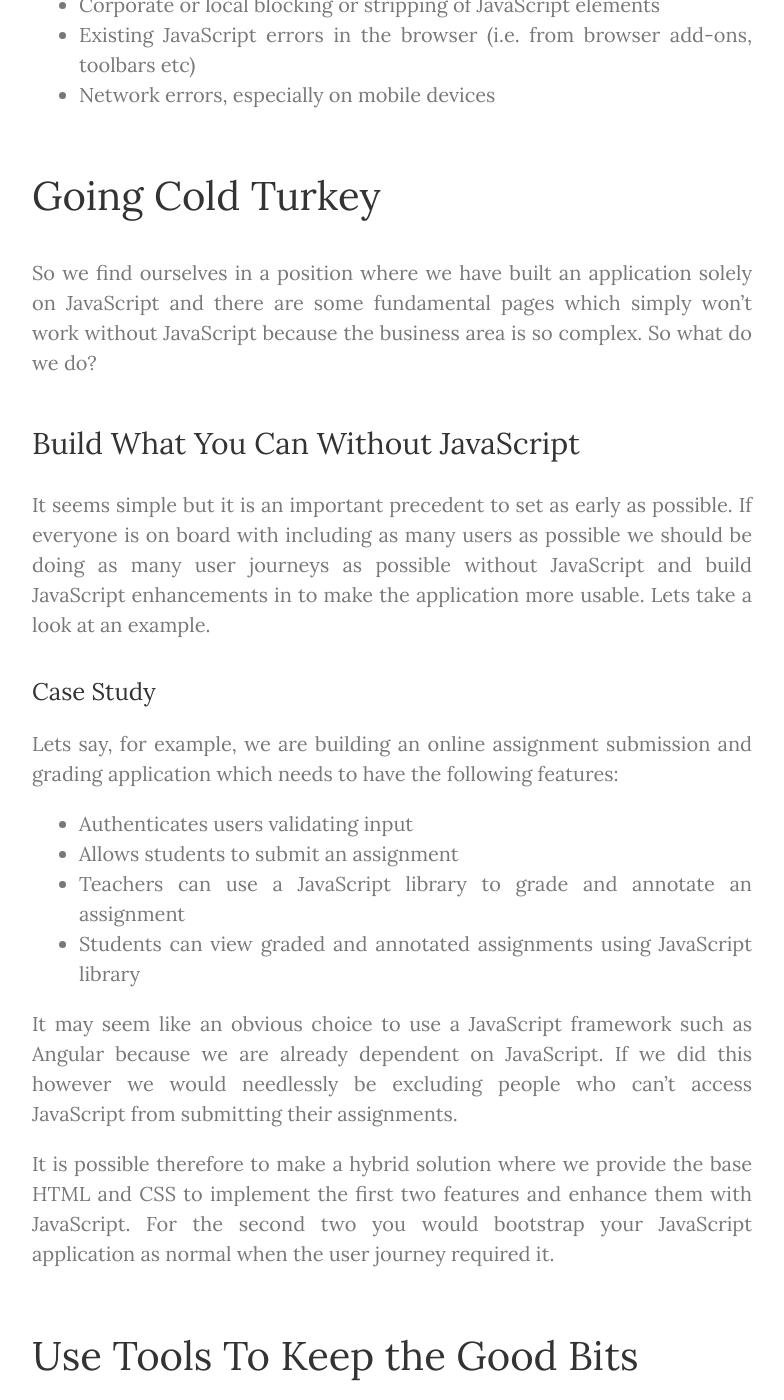
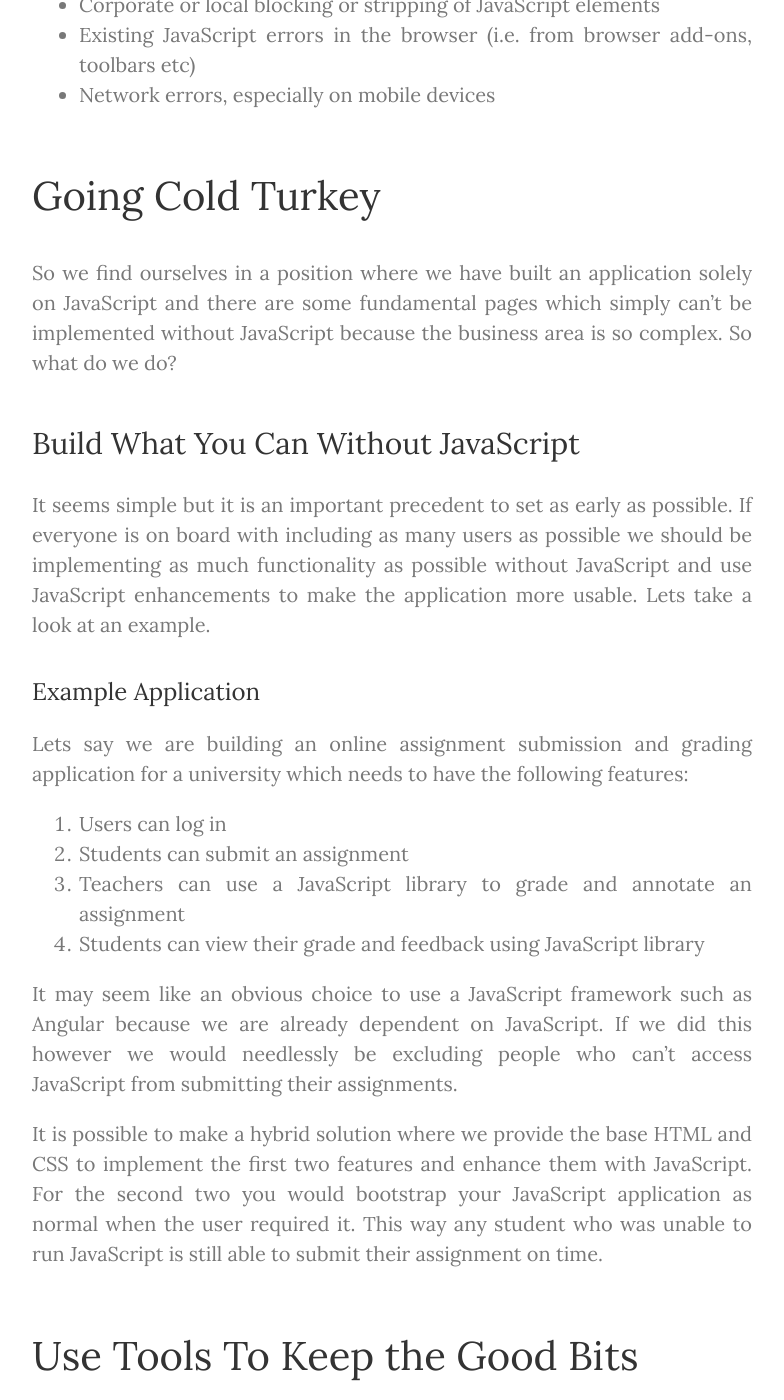
Before and after one commit to andrew-js-wright/andrew-js-wright.github.io, a Jekyll site: the page built from _posts/2015-05-26-progressive-enhancement-angular-js-detox.markdown, in a window 1280 px wide and 1400 px high, scrolled down 2087 px. Shown: the whole window, without its empty margins (248-1032 px from the left). Built offline with Jekyll 4.4.1, drawn with Linux system fonts in a browser that asks for light colours; Markdown is read by kramdown in place of the engine named in the settings; some of the changed text lies outside the part shown.

Commit message:
Fix up some typos

```diff
--- a/_posts/2015-05-26-progressive-enhancement-angular-js-detox.markdown
+++ b/_posts/2015-05-26-progressive-enhancement-angular-js-detox.markdown
@@ -10,26 +10,26 @@ tags:
 - jquery
 ---
 I've been working on a pretty hefty web application for the passed two years
-and I'm starting to think that we were doing it wrong.
+and I want to share one of the things we did wrong at the start.
 
 #Angular Addiction
 When I joined the project I had never developed an enterprise web application
-before I was fresh out of university and had boots full of design pattern theory
+before. I was fresh out of university and had boots full of design pattern theory
 and [SOLID](http://en.wikipedia.org/wiki/SOLID_%28object-oriented_design%29)
 principles ready to hit the ground running. So going onto a project which was
 using [AngularJS]("https://angularjs.org")
 with it's MVC programming model and easily testable founding principles seemed like
-a dream. And it was. It was great - controllers were easily testable, services took
-care of talking to a web service for persistence, views were templated out and had
+a dream. And it was. It was great - controllers were easily testable, services handled
+communication with a web service for persistence, views were templated out and had
 very little logic. The world was good.
 
 As a developer I could write code and unit tests using really interesting libraries
 and ride the crest of the JavaScript hype wave. The entire frontend application was
-thoroughly tested using unit tests and we, as a team, were pretty confident that
+thoroughly unit tested and we, as a team, were pretty confident that
 it would serve us well out in the wild.
 
 #[We Built This City On JavaScript](https://www.youtube.com/watch?v=K1b8AhIsSYQ)
-Everything remained pretty good until I read
+My conscience was clean until I read
 [this article](https://gds.blog.gov.uk/2013/10/21/how-many-people-are-missing-out-on-javascript-enhancement/)
 by Peter Herlihy. In it he suggests that as many as 1.1% of people aren't running
 JavaScript and therefore wouldn't be able to access any part of a web application written
@@ -56,31 +56,33 @@ receive it. This can be for a whole host of reasons some of those suggested incl
 
 #Going Cold Turkey
 So we find ourselves in a position where we have built an application solely on JavaScript
-and there are some fundamental pages which simply won't work without JavaScript because
+and there are some fundamental pages which simply can't be implemented without JavaScript because
 the business area is so complex. So what do we do?
 
 ##Build What You Can Without JavaScript
 It seems simple but it is an important precedent to set as early as possible. If everyone
-is on board with including as many users as possible we should be doing as many user
-journeys as possible without JavaScript and build JavaScript enhancements in to make
+is on board with including as many users as possible we should be implementing as much
+functionality as possible without JavaScript and use JavaScript enhancements to make
 the application more usable. Lets take a look at an example.
 
-###Case Study
-Lets say, for example, we are building an online assignment submission and grading application
-which needs to have the following features:
+###Example Application
+Lets say we are building an online assignment submission and grading application for
+a university which needs to have the following features:
 
-- Authenticates users validating input
-- Allows students to submit an assignment
-- Teachers can use a JavaScript library to grade and annotate an assignment
-- Students can view graded and annotated assignments using JavaScript library
+1. Users can log in
+2. Students can submit an assignment
+3. Teachers can use a JavaScript library to grade and annotate an assignment
+4. Students can view their grade and feedback using JavaScript library
 
 It may seem like an obvious choice to use a JavaScript framework such as Angular because
 we are already dependent on JavaScript. If we did this however we would needlessly
 be excluding people who can't access JavaScript from submitting their assignments.
 
-It is possible therefore to make a hybrid solution where we provide the base HTML and CSS to
+It is possible to make a hybrid solution where we provide the base HTML and CSS to
 implement the first two features and enhance them with JavaScript. For the second two
-you would bootstrap your JavaScript application as normal when the user journey required it.
+you would bootstrap your JavaScript application as normal when the user required it.
+This way any student who was unable to run JavaScript is still able to submit their
+assignment on time.
 
 #Use Tools To Keep the Good Bits
 ##Web Frameworks
```
Also changed, not shown: 1 other file.
